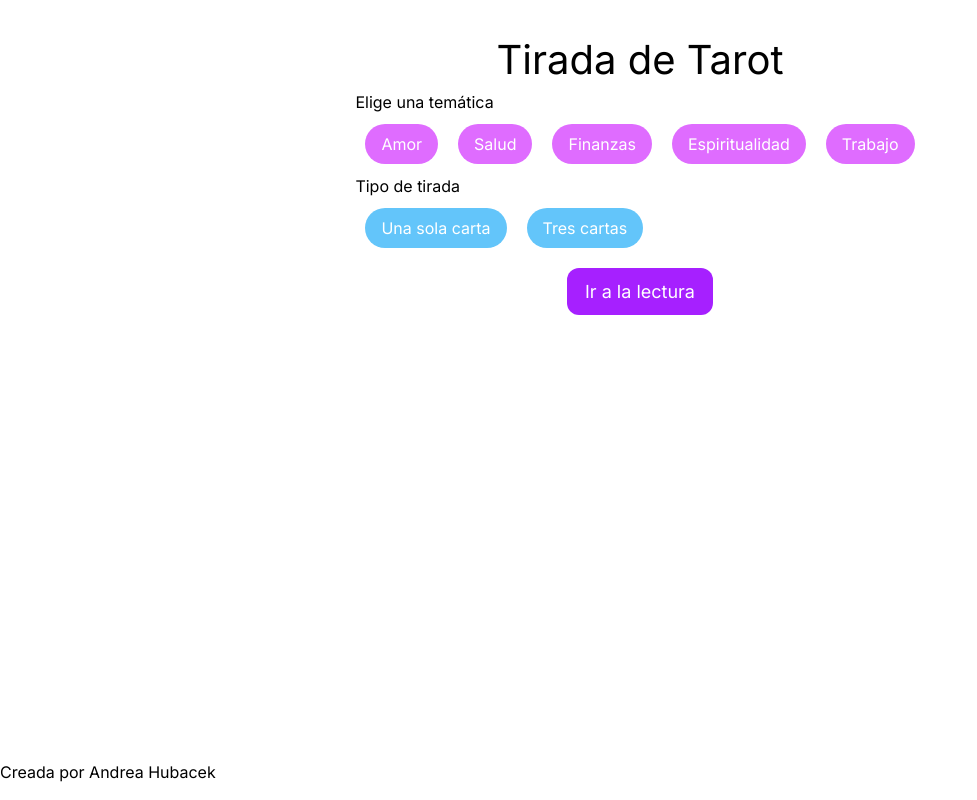
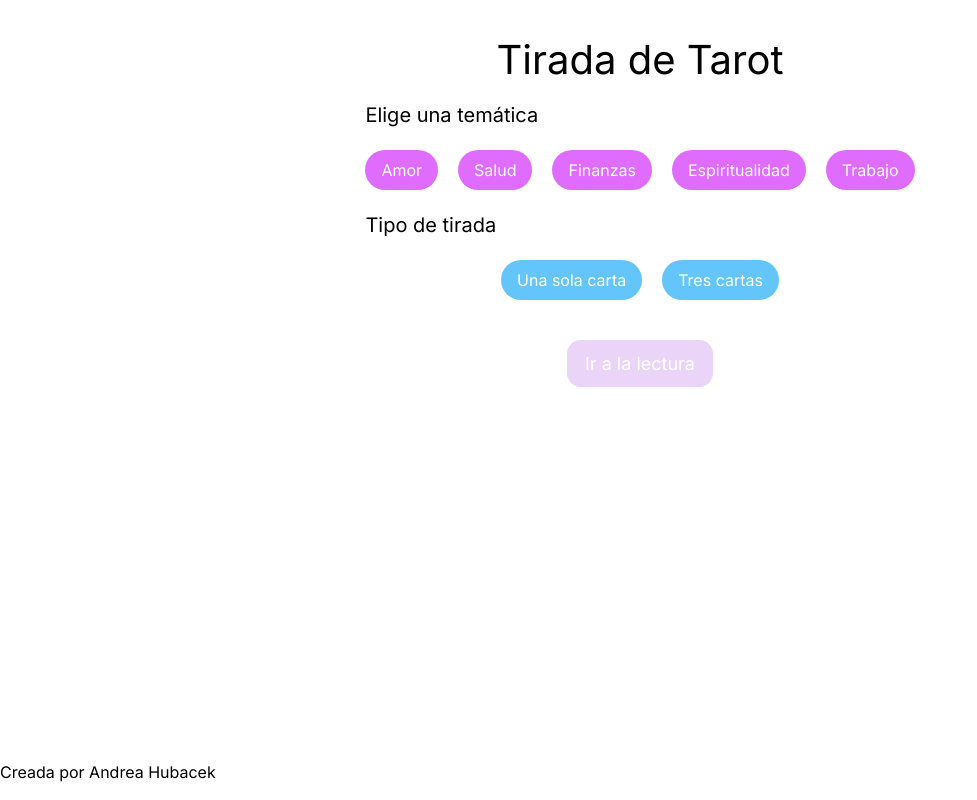
Before and after one commit to anhubacek/tarot-app, a Next.js app: page / in a window 1280 px wide. Shown: the whole page, without its empty margins (0-977 px from the left). Built offline with nearby package versions, Linux system fonts and the light colour scheme.

Commit message:
topic and type handlers

```diff
--- a/src/app/page.tsx
+++ b/src/app/page.tsx
@@ -1,31 +1,49 @@
+"use client"
+
 import Footer from "@/components/footer"
 import styles from "../styles/home.module.scss"
+import { useState } from "react"
 
 export default function Home() {
+  const [topic, setTopic] = useState<string>()
+  const [type, setType] = useState<string>()
+
+  const handleTopic = (e: any) => {
+    setTopic(e.target.name)
+  }
+
+  const handleType = (e: any) => {
+    setType(e.target.value)
+  }
+  console.log(topic)
   return (
     <>
    <main className={styles.container}>
     <h1 className={styles.title}>Tirada de Tarot</h1>
 
-    <div>
-      <p>Elige una temática</p>
-      <div>
-        <button className={styles.topic}>Amor</button>
-        <button  className={styles.topic}>Salud</button>
-        <button className={styles.topic}>Finanzas</button>
-        <button className={styles.topic}>Espiritualidad</button>
-        <button className={styles.topic}>Trabajo</button>
+        <div >
+      <p className={styles["option-title"]}>Elige una temática</p>
+      <div style={{
+          textAlign: "center"
+        }}>
+        <button name="amor" onClick={(e) => handleTopic(e)} className={ topic === "amor" ? styles["topic-selected"]: styles.topic}>Amor</button>
+        <button name="salud" onClick={(e) => handleTopic(e)}   className={ topic === "salud" ? styles["topic-selected"]: styles.topic}>Salud</button>
+        <button name="finanzas" onClick={(e) => handleTopic(e)}  className={ topic === "finanzas" ? styles["topic-selected"]: styles.topic}>Finanzas</button>
+        <button name="espiritualidad" onClick={(e) => handleTopic(e)}   className={ topic === "espiritualidad" ? styles["topic-selected"]: styles.topic}>Espiritualidad</button>
+        <button name="trabajo" onClick={(e) => handleTopic(e)}  className={ topic === "trabajo" ? styles["topic-selected"]: styles.topic}>Trabajo</button>
       </div>
 
-      <p>Tipo de tirada</p>
-      <div>
-        <button className={styles.type}>Una sola carta</button>
-        <button className={styles.type}>Tres cartas</button>
+      <p className={styles["option-title"]}>Tipo de tirada</p>
+      <div style={{
+          textAlign: "center"
+        }}>
+        <button value="1"  onClick={(e) => handleType(e)} className={type=== "1" ? styles["type-selected"] : styles.type}>Una sola carta</button>
+        <button value="3"  onClick={(e) => handleType(e)} className={type=== "3" ? styles["type-selected"] : styles.type}>Tres cartas</button>
         {/* <button className={styles.type}>Tirada completa</button> */}
 
       </div>
     </div>
-    <button className={styles.action}>Ir a la lectura</button>
+    <button className={styles.action} disabled={!type || !topic} >Ir a la lectura</button>
       </main>
       <Footer></Footer>
       </>
--- a/src/styles/home.module.scss
+++ b/src/styles/home.module.scss
@@ -22,7 +22,7 @@
     margin: 10px;
     padding: 8px 16px;
     border-radius: 20px;
-    background-color: rgb(163, 58, 233);
+    background-color: rgb(161, 46, 238);
     color: white;
 }
 
@@ -37,17 +37,38 @@
     margin: 10px;
     padding: 8px 16px;
     border-radius: 20px;
-    background-color: rgb(62, 163, 235);
+    background-color: rgb(51, 166, 248);
     color: white;
 }
 
 .action{
-    margin: 10px;
+    margin-top: 30px;
     padding: 10px 18px;
-    border-radius: 12px;
-    background-color: rgb(166, 32, 255);
+    border-radius: 14px;
+    background-color: rgb(228, 13, 247);
     color: white;
     font-size: 18px;
+    transition: 0.5s;
+}
+.action:hover{
+    background-color: rgb(236, 95, 249);
+}
+.action:disabled, .action:disabled:hover{
+    margin-top: 30px;
+    padding: 10px 18px;
+    border-radius: 14px;
+    background-color: rgb(234, 212, 248);
+    cursor: not-allowed;
+    color: white;
+    font-size: 18px;
+    // display: none;
+}
+
+
+
+.option-title{
+    font-size: 20px;
+    margin: 10px
 }
 
 
```
